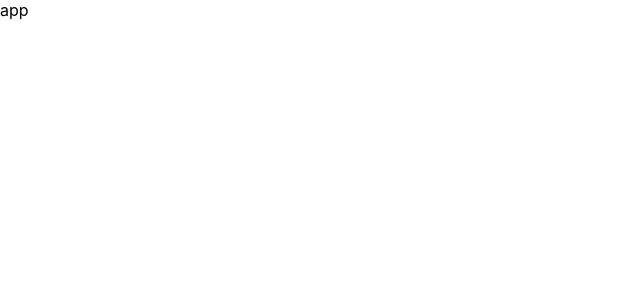
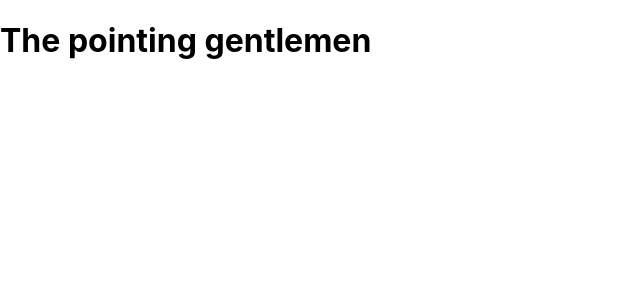
Before and after one commit to Learning-X/202201-W4CH1-luc-stpierre, a React (Create React App) app: page / in a window 1280 px wide. Shown: the top 300 px of the page, without its empty margins (0-640 px from the left). Built offline with nearby package versions, Linux system fonts and the light colour scheme.

Commit message:
added header and h1 title

```diff
--- a/src/App.js
+++ b/src/App.js
@@ -1,5 +1,11 @@
 function App() {
-  return <div className="App">app</div>;
+  return (
+    <div className="App">
+      <header className="main-header">
+        <h1 className="main-title">The pointing gentlemen</h1>
+      </header>
+    </div>
+  );
 }
 
 export default App;
```
